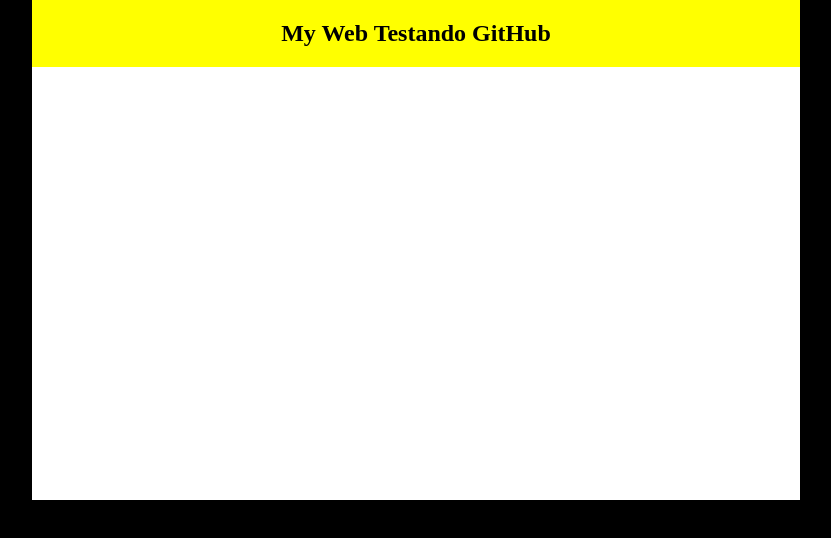
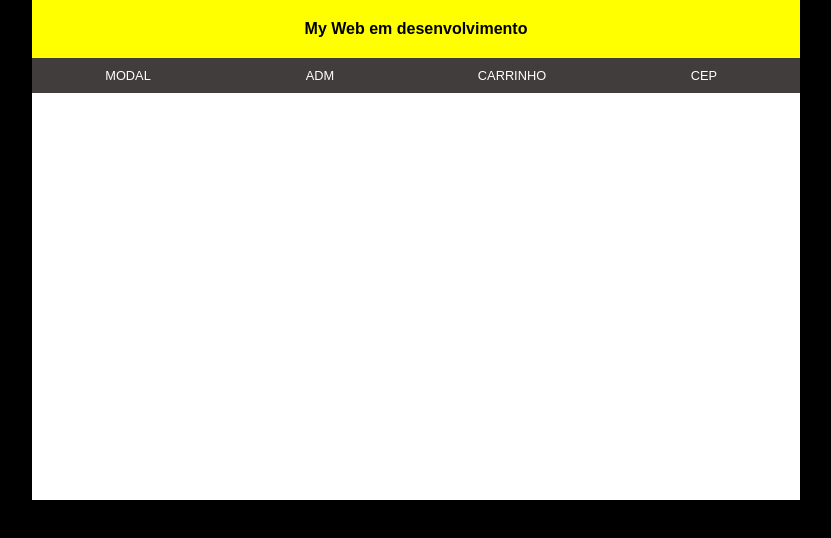
Before and after one commit to moacirdeveloper/appk1, a React (Create React App) app: page / in a window 1280 px wide. Shown: the top 538 px of the page, without its empty margins (224-1055 px from the left). Built offline with nearby package versions, Linux system fonts and the light colour scheme.

Commit message:
Criação Menu AppMenu

```diff
--- a/src/componentes/AppContainer.jsx
+++ b/src/componentes/AppContainer.jsx
@@ -1,5 +1,6 @@
 import React from "react";
 import AppHeader from "./AppHeader";
+import AppMenu from "./AppMenu";
 import "../css/AppContainer.css"
 
 
@@ -10,6 +11,7 @@
         <div className="container">
 
             <AppHeader />
+            <AppMenu />
 
         </div>
 
--- a/src/componentes/AppHeader.jsx
+++ b/src/componentes/AppHeader.jsx
@@ -6,7 +6,7 @@
     return (
 
         <header className="header">
-            <h2>My Web Testando GitHub</h2>
+            <h2>My Web em desenvolvimento</h2>
         </header>
     )
 }
--- /dev/null
+++ b/src/componentes/AppMenu.jsx
@@ -0,0 +1,21 @@
+import React from "react";
+import "../css/AppMenu.css";
+
+function AppMenu(){
+
+    return (
+
+        <div className="navLink">
+
+            <ul className="ulNavLink">
+                <li>MODAL</li>
+                <li>ADM</li>
+                <li>CARRINHO</li>
+                <li>CEP</li>
+            </ul>
+
+        </div>
+    )
+}
+
+export default AppMenu;
--- a/src/css/App.css
+++ b/src/css/App.css
@@ -5,6 +5,8 @@
     box-sizing: border-box;
     list-style-type: none;
     text-decoration: none;
+    font-family: sans-serif;
+    font-size: 1em;
 }
 
 :root{
--- /dev/null
+++ b/src/css/AppMenu.css
@@ -0,0 +1,22 @@
+.navLink{
+
+    background-color: rgb(65, 61, 61);
+    width: 100%;
+
+}
+.ulNavLink{
+    display: flex;
+
+}
+.ulNavLink li{
+    padding: 10px;
+    text-align: center;
+    color: white;
+    font-size: 0.8em;
+    cursor: pointer;
+    flex: 1;
+}
+.ulNavLink li:hover{
+    color: yellow;
+    background-color: rgb(104, 95, 95);
+}
```
